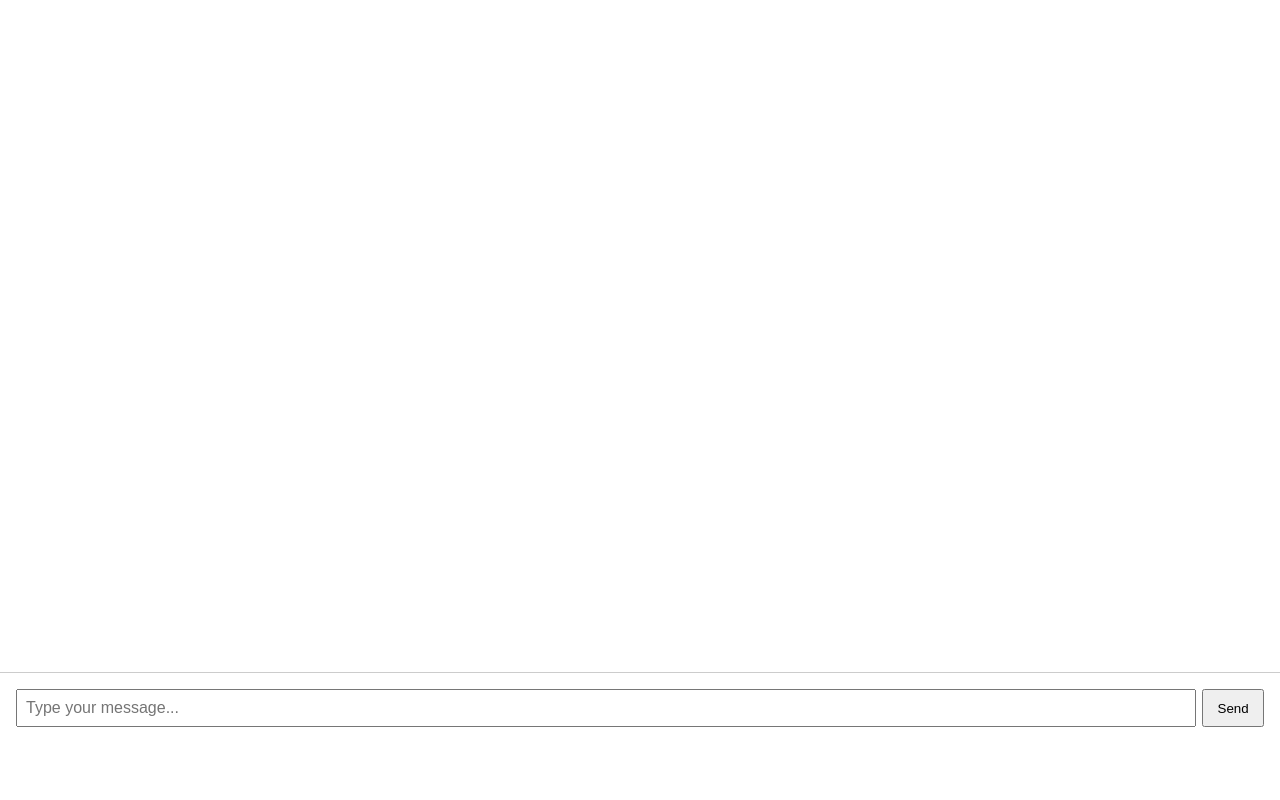
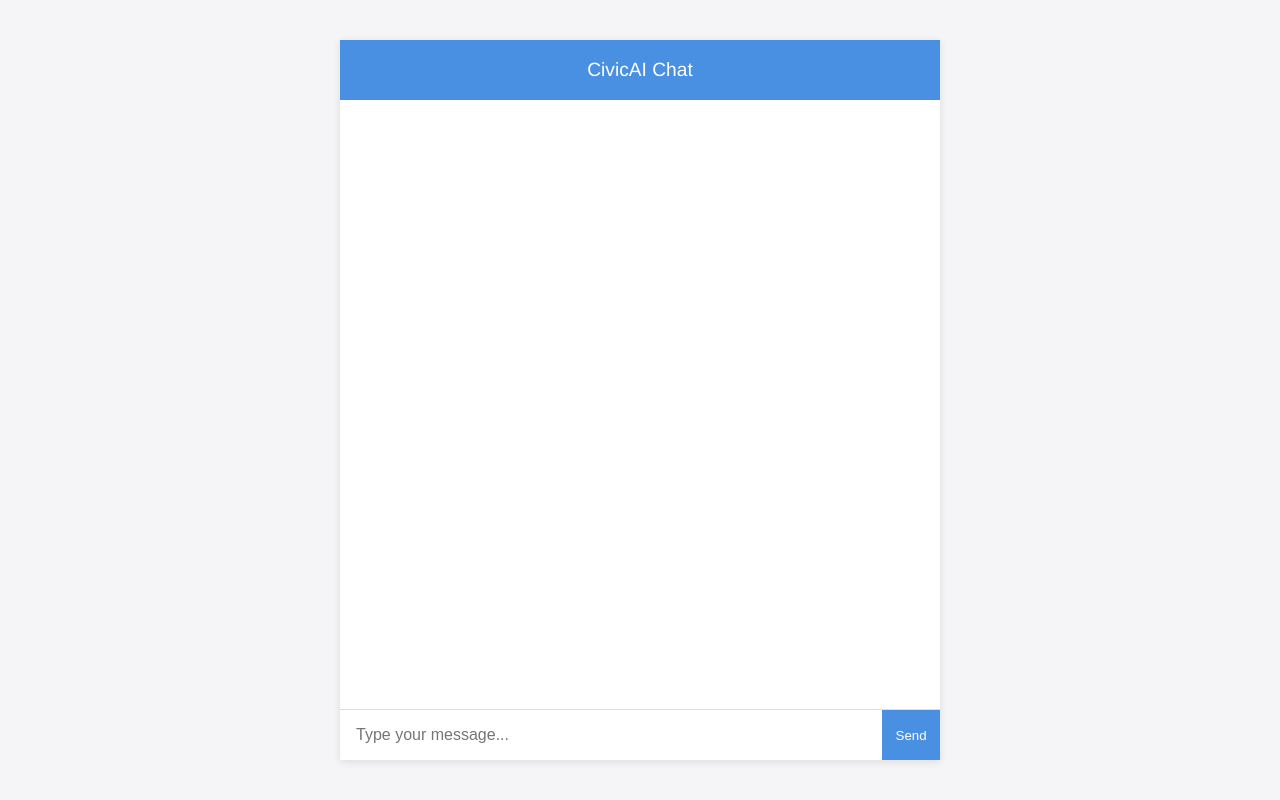
Before and after one commit to rehkad/CivicAI, a plain HTML site: page web/index.html in a window 1280 px wide. Drawn offline with Linux system fonts and the light colour scheme.

Commit message:
Improve chat UI

```diff
--- a/web/index.html
+++ b/web/index.html
@@ -5,21 +5,83 @@
     <meta name="viewport" content="width=device-width, initial-scale=1.0">
     <title>CivicAI Chat</title>
     <style>
-        body { font-family: Arial, sans-serif; margin: 0; padding: 0; }
-        #chat { height: 80vh; overflow-y: auto; padding: 1em; border-bottom: 1px solid #ccc; }
-        .msg { margin: 0.5em 0; }
-        #inputForm { display: flex; padding: 1em; }
-        #inputForm input[type=text] { flex-grow: 1; padding: 0.5em; font-size: 1em; }
-        #inputForm button { padding: 0.5em 1em; margin-left: 0.5em; }
+        body {
+            font-family: Helvetica, Arial, sans-serif;
+            background: #f5f5f7;
+            margin: 0;
+            display: flex;
+            justify-content: center;
+            align-items: center;
+            height: 100vh;
+        }
+        #container {
+            display: flex;
+            flex-direction: column;
+            width: 100%;
+            max-width: 600px;
+            height: 90vh;
+            background: #fff;
+            box-shadow: 0 2px 8px rgba(0,0,0,0.1);
+        }
+        header {
+            background: #4a90e2;
+            color: #fff;
+            padding: 1em;
+            text-align: center;
+            font-size: 1.2em;
+        }
+        #chat {
+            flex-grow: 1;
+            overflow-y: auto;
+            padding: 1em;
+            display: flex;
+            flex-direction: column;
+        }
+        .msg {
+            max-width: 80%;
+            padding: 0.6em 1em;
+            border-radius: 15px;
+            margin: 0.5em 0;
+        }
+        .msg.user {
+            background: #e1f5fe;
+            align-self: flex-end;
+        }
+        .msg.bot {
+            background: #e8eaf6;
+            align-self: flex-start;
+        }
+        #inputForm {
+            display: flex;
+            border-top: 1px solid #ddd;
+        }
+        #inputForm input[type=text] {
+            flex-grow: 1;
+            padding: 1em;
+            border: none;
+            font-size: 1em;
+        }
+        #inputForm button {
+            background: #4a90e2;
+            color: #fff;
+            border: none;
+            padding: 1em;
+            cursor: pointer;
+        }
+        #inputForm button:hover {
+            background: #357ab8;
+        }
     </style>
 </head>
 <body>
-    <div id="chat"></div>
-    <form id="inputForm">
-        <input type="text" id="message" placeholder="Type your message..." autocomplete="off" required>
-        <button type="submit">Send</button>
-    </form>
-
+    <div id="container">
+        <header>CivicAI Chat</header>
+        <div id="chat"></div>
+        <form id="inputForm">
+            <input type="text" id="message" placeholder="Type your message..." autocomplete="off" required>
+            <button type="submit">Send</button>
+        </form>
+    </div>
     <script>
         const chat = document.getElementById('chat');
         const form = document.getElementById('inputForm');
@@ -27,14 +89,13 @@
 
         function appendMessage(text, sender) {
             const div = document.createElement('div');
-            div.className = 'msg';
-            div.textContent = sender + ': ' + text;
+            div.className = 'msg ' + (sender === 'You' ? 'user' : 'bot');
+            div.textContent = text;
             chat.appendChild(div);
             chat.scrollTop = chat.scrollHeight;
         }
 
-        form.addEventListener('submit', e => {
-            e.preventDefault();
+        function sendMessage() {
             const text = input.value.trim();
             if (!text) return;
             appendMessage(text, 'You');
@@ -47,6 +108,11 @@
             .then(r => r.json())
             .then(data => appendMessage(data.response, 'Bot'))
             .catch(err => appendMessage('Error: ' + err, 'Bot'));
+        }
+
+        form.addEventListener('submit', e => {
+            e.preventDefault();
+            sendMessage();
         });
     </script>
 </body>
```
Also changed, not shown: 1 other file.
